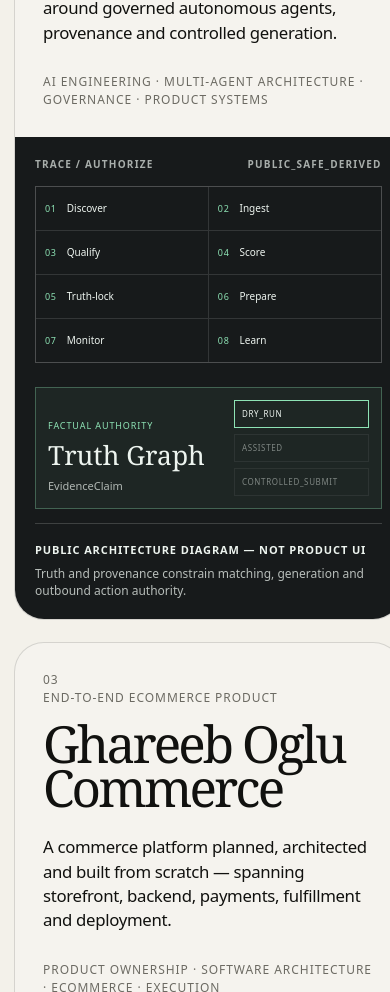
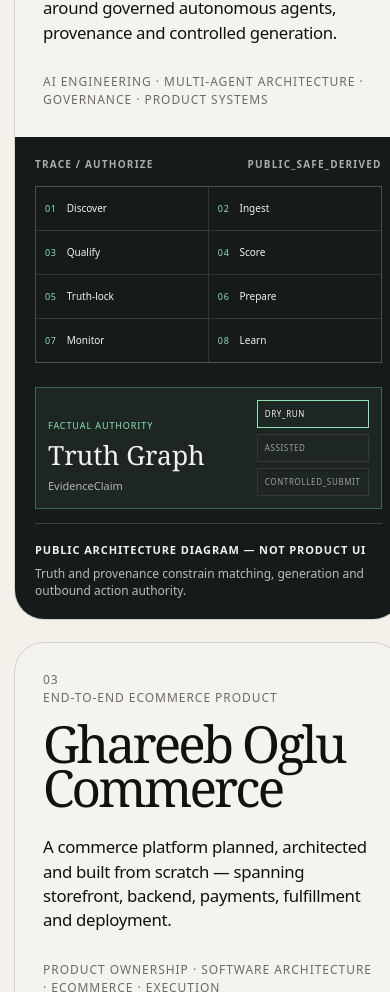
Before and after one commit to m7mdehab/m7mdehab-site, a Next.js app: page / in a window 390 px wide. Shown: the part 2320-3312 px from the top of the page. Built offline with nearby package versions, Linux system fonts and the light colour scheme.

Commit message:
fix: harden project visuals for contrast and narrow screens

```diff
--- a/components/project-visual.module.css
+++ b/components/project-visual.module.css
@@ -20,6 +20,7 @@
 
 .visual {
   position: relative;
+  min-width: 0;
   min-height: 100%;
   margin: 0;
   overflow: hidden;
@@ -36,8 +37,8 @@
 .visual figcaption span { font-size:12px; line-height:1.45; opacity:.75; }
 
 .presaira { background:#0d2e6c; color:#f4f7ff; }
-.chartFrame { flex:1; display:grid; place-items:center; min-height:320px; padding:8px 0; }
-.chartFrame svg { width:100%; height:auto; overflow:visible; }
+.chartFrame { flex:1; display:grid; place-items:center; min-width:0; min-height:320px; padding:8px 0; overflow:hidden; }
+.chartFrame svg { width:100%; max-width:100%; height:auto; overflow:hidden; }
 .chartGrid line { stroke:rgba(255,255,255,.15); stroke-dasharray:3 5; }
 .chartGrid text,.axisLabel { fill:rgba(255,255,255,.58); font-size:10px; font-family:var(--sans); }
 .axisLabel { text-anchor:middle; letter-spacing:.03em; }
@@ -50,17 +51,17 @@
 .proofStrip span { padding:8px 10px; border:1px solid rgba(255,255,255,.2); border-radius:999px; font-size:10px; text-transform:uppercase; letter-spacing:.06em; }
 
 .opportunity { background:#171a1b; color:#edf4ef; }
-.opportunityFlow { flex:1; display:grid; grid-template-columns:1fr minmax(180px,.38fr); gap:24px; align-items:stretch; }
-.opportunityStages { display:grid; grid-template-columns:repeat(2,minmax(0,1fr)); gap:1px; border:1px solid rgba(255,255,255,.12); background:rgba(255,255,255,.12); }
-.opportunityStages span { display:flex; align-items:center; gap:10px; min-height:54px; padding:12px; background:#171a1b; font-size:12px; transition:background .35s ease,color .35s ease; }
+.opportunityFlow { flex:1; display:grid; grid-template-columns:1fr minmax(180px,.38fr); gap:24px; align-items:stretch; min-width:0; }
+.opportunityStages { display:grid; grid-template-columns:repeat(2,minmax(0,1fr)); gap:1px; border:1px solid rgba(255,255,255,.12); background:rgba(255,255,255,.12); min-width:0; }
+.opportunityStages span { display:flex; align-items:center; gap:10px; min-height:54px; min-width:0; padding:12px; background:#171a1b; font-size:12px; transition:background .35s ease,color .35s ease; }
 .opportunityStages i { font-style:normal; color:#8ee3b5; font-size:9px; letter-spacing:.08em; }
 .row:hover .opportunityStages span,.row:focus-visible .opportunityStages span { background:#202624; }
-.authoritySpine { display:flex; flex-direction:column; justify-content:space-between; padding:18px; border:1px solid rgba(142,227,181,.32); background:rgba(142,227,181,.055); }
+.authoritySpine { display:flex; flex-direction:column; justify-content:space-between; min-width:0; padding:18px; border:1px solid rgba(142,227,181,.32); background:rgba(142,227,181,.055); }
 .authoritySpine small { display:block; margin-bottom:12px; color:#8ee3b5; text-transform:uppercase; letter-spacing:.1em; font-size:9px; }
 .authoritySpine strong { display:block; font-family:var(--serif); font-size:clamp(1.8rem,3vw,3rem); font-weight:430; line-height:.9; }
 .authoritySpine > div:first-child > span { display:inline-block; margin-top:10px; font-size:11px; opacity:.7; }
-.modeStack { display:grid; gap:6px; margin-top:26px; }
-.modeStack span { padding:9px 10px; border:1px solid rgba(255,255,255,.15); font-size:9px; letter-spacing:.08em; opacity:.46; transition:opacity .35s ease,border-color .35s ease; }
+.modeStack { display:grid; gap:6px; min-width:0; margin-top:26px; }
+.modeStack span { padding:9px 10px; border:1px solid rgba(255,255,255,.15); font-size:9px; letter-spacing:.08em; opacity:.6; overflow-wrap:anywhere; transition:opacity .35s ease,border-color .35s ease; }
 .modeStack span:first-child { opacity:1; border-color:#8ee3b5; }
 .row:hover .modeStack span,.row:focus-visible .modeStack span { opacity:1; border-color:rgba(142,227,181,.55); }
 
@@ -75,7 +76,7 @@
 .storefrontBody h4 { margin:28px 0; font-family:var(--serif); font-size:clamp(2.7rem,5vw,5rem); font-weight:430; line-height:.86; letter-spacing:-.04em; max-width:8ch; }
 .commerceStages { display:grid; grid-template-columns:repeat(4,1fr); border-top:1px solid rgba(20,59,50,.18); }
 .commerceStages span { display:grid; gap:12px; padding:14px 10px 0 0; font-size:11px; }
-.commerceStages i { font-style:normal; opacity:.55; font-size:9px; }
+.commerceStages i { font-style:normal; opacity:.75; font-size:9px; }
 
 .oil { background:#102528; color:#eef7f3; }
 .oilImageWrap { position:relative; flex:1; min-height:330px; overflow:hidden; border-radius:16px; background:#091315; }
@@ -89,6 +90,7 @@
 .metricGrid small { font-size:8px; text-transform:uppercase; letter-spacing:.08em; opacity:.62; }
 
 .solar { background:#d69a2f; color:#20170a; }
+.solar .visualHeader,.solar figcaption span { opacity:1; }
 .solarStack { position:relative; flex:1; min-height:390px; margin:4px 0 10px; }
 .solarLayer { position:absolute; overflow:hidden; border:1px solid rgba(32,23,10,.22); background:#f1e4c6; box-shadow:0 24px 50px rgba(73,45,7,.18); transition:transform .65s cubic-bezier(.22,1,.36,1); }
 .solarLayer span { position:absolute; z-index:2; top:9px; left:9px; padding:6px 8px; background:rgba(247,239,219,.9); font-size:8px; font-weight:750; text-transform:uppercase; letter-spacing:.08em; }
@@ -100,8 +102,9 @@
 .row:hover .solarLayer[data-layer="1"],.row:focus-visible .solarLayer[data-layer="1"] { transform:translate(8px,-3px) rotate(2.4deg); }
 .row:hover .solarLayer[data-layer="2"],.row:focus-visible .solarLayer[data-layer="2"] { transform:translate(7px,7px) rotate(-1.8deg); }
 
-.makhbazy { background:#c96554; color:#fff5ee; }
-.phoneJourney { flex:1; display:flex; align-items:center; justify-content:center; gap:7px; min-height:330px; }
+.makhbazy { background:#9f4336; color:#fff5ee; }
+.makhbazy .visualHeader,.makhbazy figcaption span,.makhbazy .phoneShell i { opacity:1; }
+.phoneJourney { flex:1; display:flex; align-items:center; justify-content:center; gap:7px; min-height:330px; min-width:0; }
 .phoneStep { display:flex; align-items:center; gap:7px; min-width:0; }
 .phoneShell { width:clamp(78px,9vw,112px); aspect-ratio:.52; border:1px solid rgba(255,245,238,.5); border-radius:19px; padding:16px 10px 12px; display:flex; flex-direction:column; background:rgba(255,245,238,.07); transition:transform .45s cubic-bezier(.22,1,.36,1),background .35s ease; }
 .phoneStep:nth-child(2) .phoneShell { transform:translateY(-13px); }
@@ -125,12 +128,14 @@
 
 @media (max-width:560px) {
   .visual { min-height:350px; padding:20px; gap:14px; }
+  .visualHeader { flex-wrap:wrap; gap:.45rem .8rem; }
   .visual figcaption { grid-template-columns:1fr; gap:6px; }
   .chartFrame { min-height:235px; }
   .proofStrip span:nth-child(2) { display:none; }
   .opportunityStages span { min-height:43px; padding:9px; font-size:10px; }
   .authoritySpine { padding:12px; }
   .authoritySpine strong { font-size:1.65rem; }
+  .modeStack { min-width:0; }
   .modeStack span { padding:7px; font-size:8px; }
   .storefrontBody { min-height:230px; padding:20px; }
   .storefrontBody h4 { font-size:2.7rem; }
```
